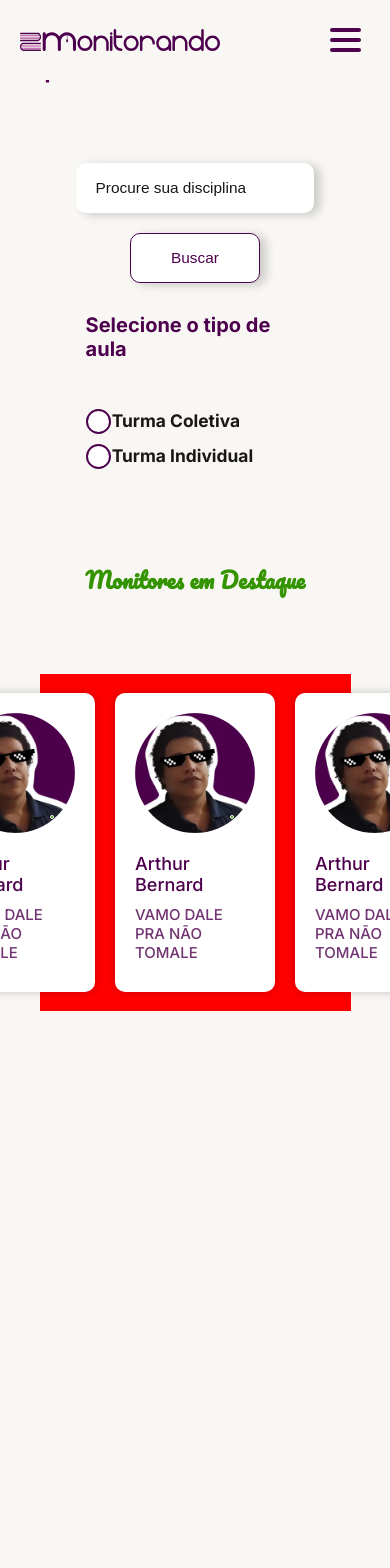
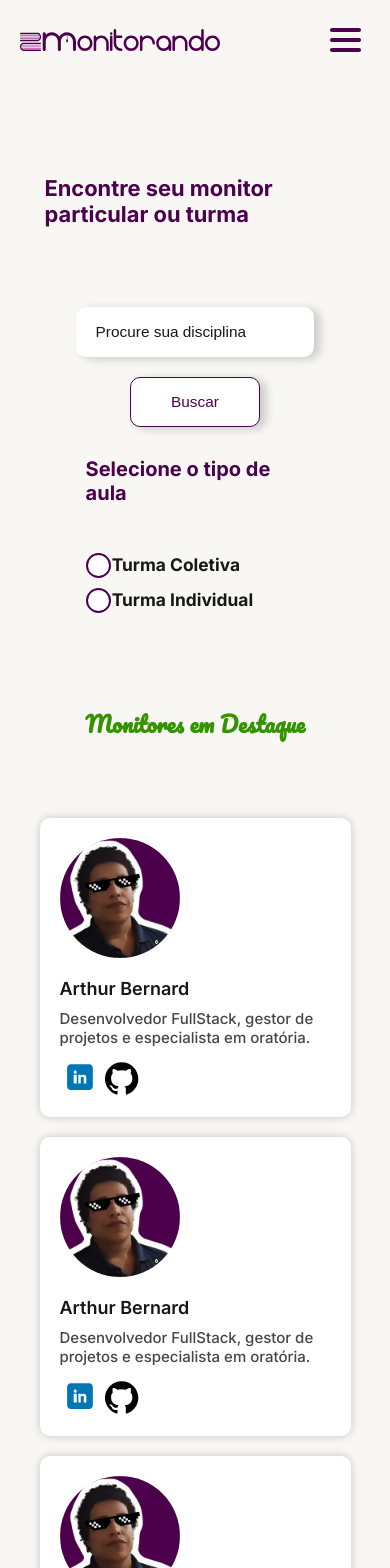
Before and after one commit to Squad024-2023/monitorando-frontend, a Next.js app: page /monitorias in a window 390 px wide. Shown: the top 1568 px of the page. Built offline with nearby package versions, Linux system fonts and the light colour scheme.

Commit message:
Feature: responsividade dos cards e da sessão de cards feito

```diff
--- a/app/monitorias/monitorias.module.css
+++ b/app/monitorias/monitorias.module.css
@@ -31,7 +31,7 @@
   flex-direction: column;
   justify-content: center;
   align-items: center;
-  height: 90vh;
+  height: 100%;
   width: 100%;
   max-width: 1240px;
   padding: 2rem;
@@ -197,13 +197,14 @@
   margin: 5rem 0;
 }
 
-.cardWrapper{
-  display: flex;
-  justify-content: center;
-  align-items: center;
+.cardWrapper {
+  display: grid;
+  grid-template-columns: repeat(auto-fit, minmax(25rem, 1fr));
+  grid-auto-rows: 1fr;
+  gap: 2rem;
+  place-content: center;
   width: 100%;
   gap: 2rem;
-  background-color: red;
 }
 
 
--- a/app/monitorias/page.tsx
+++ b/app/monitorias/page.tsx
@@ -33,20 +33,47 @@ export default function Monitorias() {
           </form>
           <h1>Monitores em Destaque</h1>
           <div className={styles.cardWrapper}>
-            <CardPessoa img={arthur} nome='Arthur Bernard' descricao='Desenvolvedor FullStack, gestor de projetos e especialista em oratória.' />
+            <CardPessoa img={arthur}
+              nome='Arthur Bernard'
+              descricao='Desenvolvedor FullStack, gestor de projetos e especialista em oratória.'
+              linked='https://www.linkedin.com/in/ber-arthur/'
+              git='https://github.com/Daedaluzz'
+            />
+
+            <CardPessoa img={arthur}
+              nome='Arthur Bernard'
+              descricao='Desenvolvedor FullStack, gestor de projetos e especialista em oratória.'
+              linked='https://www.linkedin.com/in/ber-arthur/'
+              git='https://github.com/Daedaluzz'
+            />
+
+            <CardPessoa img={arthur}
+              nome='Arthur Bernard'
+              descricao='Desenvolvedor FullStack, gestor de projetos e especialista em oratória.'
+              linked='https://www.linkedin.com/in/ber-arthur/'
+              git='https://github.com/Daedaluzz'
+            />
+
+            <CardPessoa img={arthur}
+              nome='Arthur Bernard'
+              descricao='Desenvolvedor FullStack, gestor de projetos e especialista em oratória.'
+              linked='https://www.linkedin.com/in/ber-arthur/'
+              git='https://github.com/Daedaluzz'
+            />
+
+            <CardPessoa img={arthur}
+              nome='Arthur Bernard'
+              descricao='Desenvolvedor FullStack, gestor de projetos e especialista em oratória.'
+              linked='https://www.linkedin.com/in/ber-arthur/'
+              git='https://github.com/Daedaluzz'
+            />
 
 
-            <CardPessoa img={arthur} nome='Arthur Bernard' descricao='VAMO DALE PRA NÃO TOMALE' />
-            <CardPessoa img={arthur} nome='Arthur Bernard' descricao='VAMO DALE PRA NÃO TOMALE' />
-            <CardPessoa img={arthur} nome='Arthur Bernard' descricao='VAMO DALE PRA NÃO TOMALE' />
-            <CardPessoa img={arthur} nome='Arthur Bernard' descricao='VAMO DALE PRA NÃO TOMALE' />
+
 
           </div>
         </div>
 
-
-        Monitoria em turma
-        Monitoria individual
         <div className={styles.conteudo}>
 
         </div>
--- a/components/cardPessoa/cardPessoa.module.css
+++ b/components/cardPessoa/cardPessoa.module.css
@@ -63,8 +63,8 @@
 .cardTexto h3 {
     position: relative;
     font-size: 1.8rem;
-    font-weight: 500;
-    color: rgba(var(--rosa-escuro-rgb), 1);
+    font-weight: 600;
+    color: rgba(var(--cinza-escuro-rgb), 1);
     margin-bottom: 1rem;
 }
 
@@ -75,6 +75,13 @@
     font-size: 1.5rem;
     max-width: 30rem;
     font-weight: 500;
-    color: rgba(var(--rosa-escuro-rgb), 0.8);
+    color: rgba(var(--cinza-escuro-rgb), 0.8);
     margin-bottom: 1rem;
 }
+.sociais{
+    position: relative;
+    display: flex;
+    align-items: flex-start;
+    justify-content: flex-start;
+    border-radius: 1rem;
+}
--- a/components/cardPessoa/cardPessoa.tsx
+++ b/components/cardPessoa/cardPessoa.tsx
@@ -1,14 +1,20 @@
+'use client'
+import SociaisLink from '../sociaisLink/sociaisLink'
 import styles from './cardPessoa.module.css'
 import Image from 'next/image'
+import linkedin from '@/public/icons/linkedin.json'
+import github from '@/public/icons/github.json'
 
 
 type Props = {
     img: any,
     nome: string,
-    descricao: string
+    descricao: string,
+    linked: string
+    git: string
 }
 
-export default function CardPessoa({ img, nome, descricao }: Props) {
+export default function CardPessoa({ img, nome, descricao, linked, git }: Props) {
 
 
     return (
@@ -24,6 +30,10 @@ export default function CardPessoa({ img, nome, descricao }: Props) {
             <div className={styles.cardTexto}>
                 <h3>{nome}</h3>
                 <p>{descricao}</p>
+                <div className={styles.sociais}>
+                    <SociaisLink link={linked} ani={linkedin} />
+                    <SociaisLink link={git} ani={github} />
+                </div>
             </div>
         </div>
     )
--- a/components/sociaisLink/sociaisLink.module.css
+++ b/components/sociaisLink/sociaisLink.module.css
@@ -1,5 +1,6 @@
 .sociaisLink {
     width: 100%;
+    max-width: 4rem;
     height: 100%;
     display: flex;
     justify-content: center;
```
